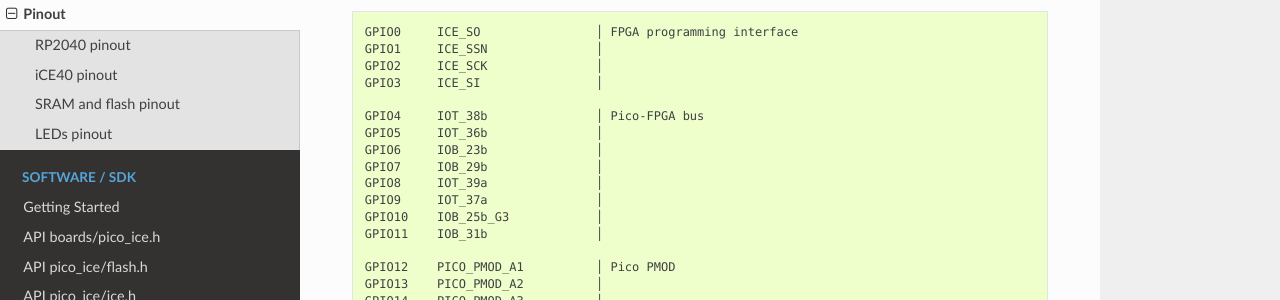
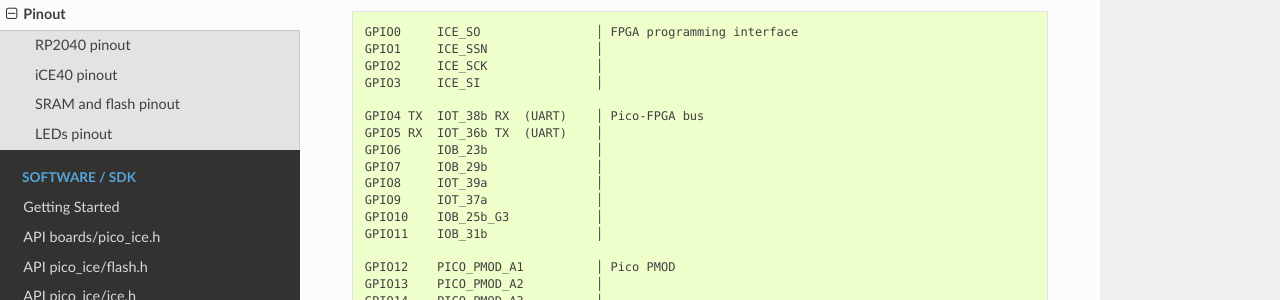
Before and after one commit to tinyvision-ai-inc/pico-ice, a Sphinx documentation site: the page built from Docs/source/hardware/pinout.rst, in a window 1280 px wide and 1400 px high, scrolled down 826 px. Shown: the part 235-535 px from the top of the window. Built offline with Sphinx 7.4.7 and the Read the Docs theme 2.0.0, drawn with Linux system fonts in a browser that asks for light colours; some of the changed text lies outside the part shown.

Commit message:
Docs: the use a the pin as FPGA <-> PICO uart

```diff
--- a/Docs/source/hardware/pinout.rst
+++ b/Docs/source/hardware/pinout.rst
@@ -65,8 +65,8 @@ RP2040 pinout
    GPIO2     ICE_SCK               │
    GPIO3     ICE_SI                │
 
-   GPIO4     IOT_38b               │ Pico-FPGA bus
-   GPIO5     IOT_36b               │
+   GPIO4 TX  IOT_38b RX  (UART)    │ Pico-FPGA bus
+   GPIO5 RX  IOT_36b TX  (UART)    │
    GPIO6     IOB_23b               │
    GPIO7     IOB_29b               │
    GPIO8     IOT_39a               │
```
